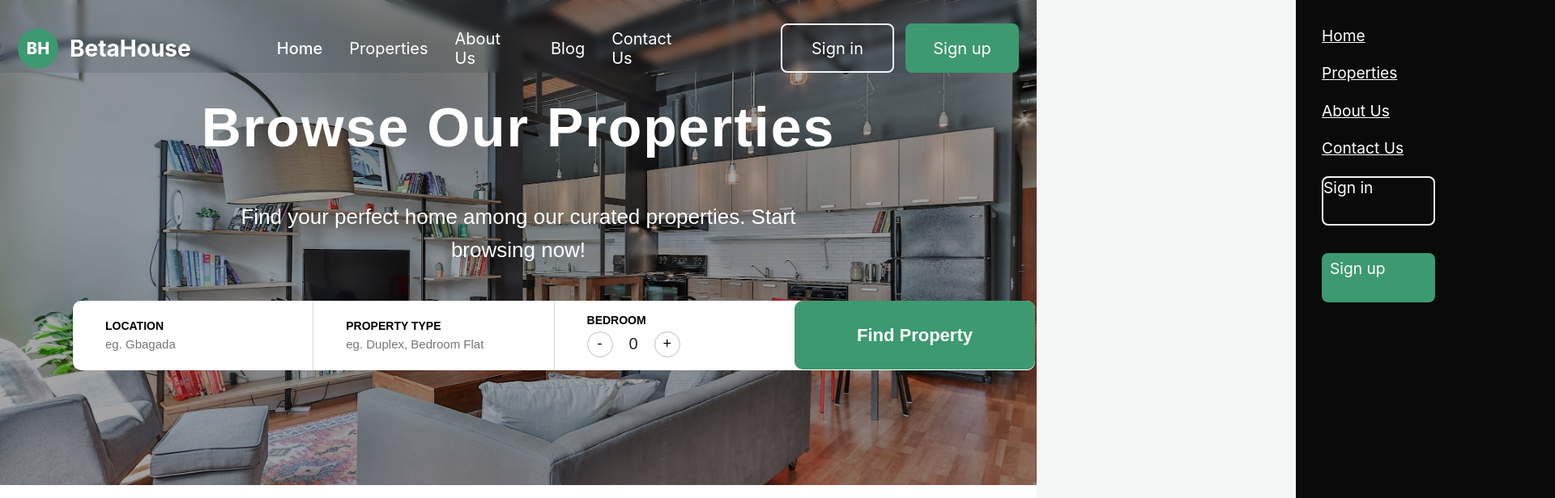
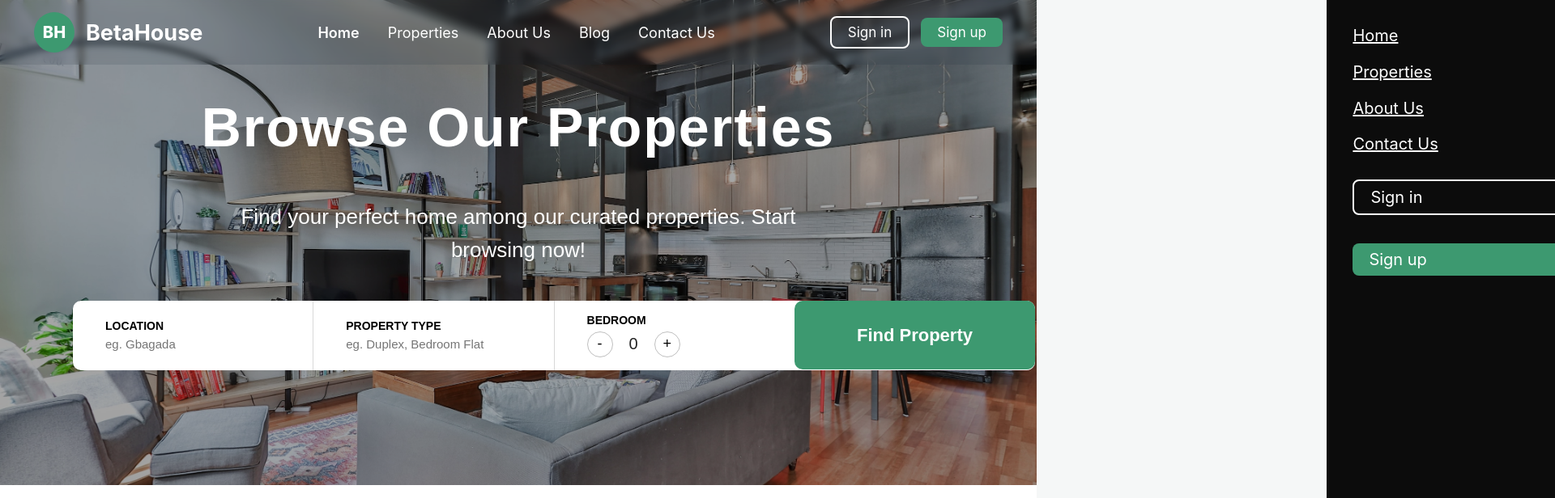
Before and after one commit to cosmasonyekwelu/betahouse, a React (Vite) app: page / in a window 1280 px wide. Shown: the top 616 px of the page at 81% size, 1920 px wide, since content can reach past the window. Built offline with nearby package versions, Linux system fonts and the light colour scheme; no server answers; the HTML template or start-up script is replaced by a standard one.

Commit message:
Updated Header and Properties pages

```diff
--- a/src/components/Header/Header.css
+++ b/src/components/Header/Header.css
@@ -1,120 +1,94 @@
-/* FULL HEADER BAR */
+/* MAIN HEADER */
 .header {
   width: 100%;
-  background:  #1D293F1F;
-  position: absolute;
+  background: rgba(29, 41, 63, 0.12);
+  position: fixed;
   top: 0;
   left: 0;
-  z-index: 50;
+  z-index: 1000;
   backdrop-filter: blur(4px);
 }
 
-/* INNER CONTAINER */
 .header-container {
-  width: 1236px;                  /* EXACT Figma width */
-  height: 61px;                   /* 60.999874px */
-  margin: 29px auto 0;           /* matches top: 29px */
+  max-width: 1236px;
+  margin: auto;
+  height: 80px;
+  padding: 0 20px;
   display: flex;
   align-items: center;
   justify-content: space-between;
-  gap: 106px;                     /* Figma gap between brand + nav */
 }
 
-/* BRAND SECTION */
+/* BRAND */
 .header-brand {
   display: flex;
   align-items: center;
   gap: 14px;
 }
 
-/* CIRCULAR BH LOGO */
 .header-logo {
   width: 50px;
   height: 50px;
   background: #3D9970;
-  color: #fff;
   border-radius: 50%;
+  color: white;
+  display: flex;
+  align-items: center;
+  justify-content: center;
   font-weight: 800;
   font-size: 20px;
-  display: flex;
-  justify-content: center;
-  align-items: center;
 }
 
 .header-brand-name {
-  font-size: 28px;
+  font-size: 27px;
   font-weight: 700;
-  color: #ffffff;
+  color: white;
 }
 
-/* NAV LINKS */
-.header-nav {
+/* DESKTOP NAV */
+.desktop-nav {
   display: flex;
-  align-items: center;
-  gap: 33px;               /* exact from your Figma gap: 33.05px */
+  gap: 35px;
 }
 
-.header-nav a {
-  font-size: 20px;
-  font-weight: 400;
-  color: #ffffff;
-  text-decoration: none;
-  position: relative;
-}
-
-/* ACTIVE UNDERLINE */
-.header-nav .active {
-  font-weight: 500;
-}
-
-.header-nav .active .header-underline {
-  position: absolute;
-  left: 0;
-  right: 0;
-  height: 2px;
-  background: #ffffff;
-  bottom: -6px;
-  width: 100%;
-}
-
-/* AUTH BUTTONS */
-.header-auth {
-  display: flex;
-  align-items: center;
-  gap: 14px; /* from figma image spacing */
-}
-
-/* SIGN IN BUTTON (outline) */
-.btn-outline {
-  width: 140px;
-  height: 61px;
-  display: flex;
-  justify-content: center;
-  align-items: center;
-  color: #ffffff;
-  border-radius: 8px;
-  border: 2px solid #f5f5f5;
-  font-size: 20px;
+.desktop-nav a {
+  font-size: 18px;
+  color: white;
   text-decoration: none;
 }
 
-/* LOGIN BUTTON (green) */
-.btn-primary {
-  width: 140px;
-  height: 61px;
-  background: #3D9970;
-  border-radius: 8px;
-  color: #ffffff;
-  display: flex;
-  justify-content: center;
-  align-items: center;
-  font-size: 20px;
-  text-decoration: none;
-  padding: 7px 10px; /* exact Figma padding */
+.desktop-nav a.active {
+  font-weight: 600;
 }
 
-/* PROFILE VIEW (when logged in) */
+/* DESKTOP AUTH */
+.desktop-auth {
+  display: flex;
+  align-items: center;
+  gap: 14px;
+}
+
+.btn-outline {
+  border: 2px solid white;
+  padding: 8px 20px;
+  border-radius: 8px;
+  color: white;
+  font-size: 17px;
+  text-decoration: none;
+}
+
+.btn-primary {
+  background: #3D9970;
+  padding: 8px 20px;
+  border-radius: 8px;
+  font-size: 17px;
+  text-decoration: none;
+  color: white;
+}
+
+/* PROFILE */
 .header-profile {
+  position: relative;
   display: flex;
   align-items: center;
   gap: 10px;
@@ -122,158 +96,56 @@
 }
 
 .profile-avatar {
-  width: 48px;
-  height: 48px;
+  width: 45px;
+  height: 45px;
   border-radius: 50%;
 }
 
-.profile-name {
-  color: #ffffff;
-  font-size: 20px;
-  font-weight: 600;
+/* DROPDOWN */
+.profile-dropdown {
+  position: absolute;
+  top: 60px;
+  right: 0;
+  background: #111;
+  border-radius: 10px;
+  padding: 8px 0;
+  width: 160px;
+  box-shadow: 0 5px 14px rgba(0, 0, 0, 0.4);
 }
 
-/* =========================================
-   RESPONSIVE MEDIA QUERIES
-   ========================================= */
-
-/* TABLETS — below 1200px */
-@media (max-width: 1200px) {
-  .header-container {
-    width: 95%;
-    gap: 60px;                           /* reduce gap from Figma 106px */
-  }
-
-  .header-nav a {
-    font-size: 18px;
-  }
-
-  .btn-outline,
-  .btn-primary {
-    width: 120px;
-    height: 52px;
-    font-size: 18px;
-  }
+.profile-dropdown button {
+  width: 100%;
+  background: transparent;
+  border: none;
+  color: #ddd;
+  text-align: left;
+  padding: 12px 16px;
 }
 
-/* SMALL TABLETS — below 992px */
-@media (max-width: 992px) {
-  .header-container {
-    width: 95%;
-    gap: 40px;
-  }
-
-  .header-nav {
-    gap: 22px;
-  }
-
-  .header-nav a {
-    font-size: 16px;
-  }
-
-  .btn-outline,
-  .btn-primary {
-    width: 110px;
-    height: 48px;
-    font-size: 16px;
-  }
-
-  .profile-name {
-    font-size: 16px;
-  }
-}
-
-/* MOBILE — below 768px */
-@media (max-width: 768px) {
-
-  /* Turn into mobile header */
-  .header-container {
-    height: 70px;
-    margin-top: 10px;
-    justify-content: space-between;
-    gap: 0;
-  }
-
-  /* Hide nav items */
-  .header-nav {
-    display: none;
-  }
-
-  /* Show only buttons or avatar */
-  .header-auth {
-    gap: 8px;
-  }
-
-  .btn-outline,
-  .btn-primary {
-    width: auto;
-    padding: 8px 14px;
-    height: auto;
-    font-size: 14px;
-  }
-
-  .header-logo {
-    width: 44px;
-    height: 44px;
-    font-size: 18px;
-  }
-
-  .header-brand-name {
-    font-size: 22px;
-  }
-
-  .profile-avatar {
-    width: 42px;
-    height: 42px;
-  }
-
-  .profile-name {
-    display: none; /* Avatar only, matches Figma mobile expectations */
-  }
-}
-
-/* VERY SMALL MOBILE — below 480px */
-@media (max-width: 480px) {
-  .header-container {
-    padding: 0 12px;
-  }
-
-  .header-logo {
-    width: 40px;
-    height: 40px;
-  }
-
-  .header-brand-name {
-    font-size: 20px;
-  }
-
-  .btn-outline,
-  .btn-primary {
-    padding: 6px 12px;
-    font-size: 13px;
-    border-radius: 6px;
-  }
+.profile-dropdown button:hover {
+  background: #222;
+  color: white;
 }
 
 /* MOBILE MENU BUTTON */
 .mobile-menu-btn {
+  display: none;
   background: none;
   border: none;
-  color: #fff;
-  display: none;
+  color: white;
 }
 
-/* MOBILE MENU WRAPPER */
+/* MOBILE MENU PANEL */
 .mobile-menu {
   position: fixed;
   top: 0;
   right: -100%;
-  width: 75%;
+  width: 72%;
   height: 100vh;
-  background: #0a0a0a;
+  background: #0c0c0c;
   padding: 2rem;
   transition: right 0.3s ease;
-  z-index: 999;
+  z-index: 2000;
 }
 
 .mobile-menu.open {
@@ -282,94 +154,36 @@
 
 .mobile-nav a {
   display: block;
+  font-size: 1.25rem;
   color: white;
-  margin-bottom: 1.4rem;
-  font-size: 1.2rem;
+  margin-bottom: 1.3rem;
 }
 
+/* MOBILE AUTH */
 .mobile-auth {
-  margin-top: 1rem;
+  margin-top: 2rem;
   display: flex;
   flex-direction: column;
-  gap: 12px;
+  gap: 14px;
 }
 
 .mobile-logout-btn {
-  margin-top: 1.5rem;
-  background: #ff4444;
-  padding: 12px;
-  border-radius: 8px;
+  margin-top: 1rem;
+  width: 100%;
+  padding: 14px;
+  background: #ff4040;
+  color: white;
   border: none;
-  color: #fff;
-  width: 100%;
-  font-size: 1.1rem;
+  border-radius: 6px;
 }
 
-/* SHOW MOBILE MENU ICON ON SMALL SCREENS */
-@media (max-width: 768px) {
-  .desktop-nav {
+/* RESPONSIVE RULES */
+@media (max-width: 850px) {
+  .desktop-nav,
+  .desktop-auth {
     display: none;
   }
   .mobile-menu-btn {
     display: block;
   }
 }
-
-/* PROFILE DROPDOWN */
-.profile-dropdown {
-  position: absolute;
-  top: 55px;
-  right: 0;
-  background: #111;
-  border: 1px solid #222;
-  border-radius: 10px;
-  padding: 0.6rem 0;
-  width: 160px;
-
-  display: flex;
-  flex-direction: column;
-  gap: 8px;
-
-  box-shadow: 0 6px 20px rgba(0,0,0,0.3);
-  z-index: 999;
-  animation: dropdownFade 0.25s ease;
-}
-
-/* ANIMATION */
-@keyframes dropdownFade {
-  from {
-    opacity: 0;
-    transform: translateY(-5px);
-  }
-  to {
-    opacity: 1;
-    transform: translateY(0);
-  }
-}
-
-/* LOGOUT BUTTON */
-.profile-dropdown button {
-  background: transparent;
-  color: #ddd;
-  border: none;
-  text-align: left;
-  padding: 10px 15px;
-  width: 100%;
-  font-size: 0.95rem;
-  cursor: pointer;
-  transition: 0.2s ease;
-}
-
-.profile-dropdown button:hover {
-  background: #222;
-  color: #fff;
-}
-
-/* PLACEHOLDER FOR DROPDOWN WRAPPER */
-.header-profile {
-  position: relative;
-  cursor: pointer;
-  display: flex;
-  align-items: center;
-  gap: 6px;
-}
--- a/src/components/Header/Header.jsx
+++ b/src/components/Header/Header.jsx
@@ -1,8 +1,8 @@
 import React, { useEffect, useState } from "react";
 import { Link, useNavigate, useLocation } from "react-router-dom";
 import { ChevronDown, Menu, X } from "lucide-react";
+
 import "./Header.css";
-
 import defaultAvatar from "/avatar.png";
 
 export default function Header() {
@@ -13,19 +13,30 @@ export default function Header() {
   const [openDropdown, setOpenDropdown] = useState(false);
   const [mobileOpen, setMobileOpen] = useState(false);
 
+  // --- FIX JSON ERROR SAFELY ---
   useEffect(() => {
-    const stored = localStorage.getItem("user");
-    if (stored) setUser(JSON.parse(stored));
+    try {
+      const stored = localStorage.getItem("user");
+      if (stored) setUser(JSON.parse(stored));
+    } catch (err) {
+      console.error("Invalid JSON in localStorage for 'user'");
+      localStorage.removeItem("user");
+      setUser(null);
+    }
   }, []);
 
   const handleLogout = () => {
     localStorage.removeItem("token");
     localStorage.removeItem("user");
     setUser(null);
+    setOpenDropdown(false);
     navigate("/signin");
   };
 
-  const closeMobileMenu = () => setMobileOpen(false);
+  const closeMobileMenu = () => {
+    setMobileOpen(false);
+    setOpenDropdown(false);
+  };
 
   return (
     <header className="header">
@@ -38,55 +49,34 @@ export default function Header() {
         </div>
 
         {/* DESKTOP NAV */}
-        <nav className="header-nav desktop-nav">
-          <Link to="/" className={location.pathname === "/" ? "active" : ""}>
-            Home
-          </Link>
+        <nav className="desktop-nav">
+          <Link to="/" className={location.pathname === "/" ? "active" : ""}>Home</Link>
 
           <Link
             to="/properties"
             className={location.pathname.startsWith("/properties") ? "active" : ""}
           >
             Properties
-            {location.pathname.startsWith("/properties") && (
-              <div className="header-underline"></div>
-            )}
           </Link>
 
-          <Link to="/about" className={location.pathname === "/about" ? "active" : ""}>
-            About Us
-          </Link>
-
-          <Link to="/blog" className={location.pathname === "/blog" ? "active" : ""}>
-            Blog
-          </Link>
-
-          <Link to="/contact" className={location.pathname === "/contact" ? "active" : ""}>
-            Contact Us
-          </Link>
+          <Link to="/about" className={location.pathname === "/about" ? "active" : ""}>About Us</Link>
+          <Link to="/blog" className={location.pathname === "/blog" ? "active" : ""}>Blog</Link>
+          <Link to="/contact" className={location.pathname === "/contact" ? "active" : ""}>Contact Us</Link>
         </nav>
 
-        {/* AUTH / PROFILE (DESKTOP) */}
-        <div className="header-auth desktop-nav">
+        {/* DESKTOP AUTH */}
+        <div className="desktop-auth">
           {!user ? (
             <>
               <Link to="/signin" className="btn-outline">Sign in</Link>
               <Link to="/signup" className="btn-primary">Sign up</Link>
             </>
           ) : (
-            <div
-              className="header-profile"
-              onClick={() => setOpenDropdown(!openDropdown)}
-            >
-              <img
-                src={user.avatar || defaultAvatar}
-                alt="Avatar"
-                className="profile-avatar"
-              />
+            <div className="header-profile" onClick={() => setOpenDropdown(!openDropdown)}>
+              <img src={user.avatar || defaultAvatar} className="profile-avatar" alt="" />
               <span className="profile-name">{user.name}</span>
-              <ChevronDown size={18} color="#fff" />
+              <ChevronDown size={18} />
 
-              {/* PROFILE DROPDOWN — ONLY LOGOUT */}
               {openDropdown && (
                 <div className="profile-dropdown">
                   <button onClick={handleLogout}>Logout</button>
@@ -97,16 +87,12 @@ export default function Header() {
         </div>
 
         {/* MOBILE MENU BUTTON */}
-        <button
-          className="mobile-menu-btn"
-          onClick={() => setMobileOpen(!mobileOpen)}
-        >
+        <button className="mobile-menu-btn" onClick={() => setMobileOpen(!mobileOpen)}>
           {mobileOpen ? <X size={28} /> : <Menu size={28} />}
         </button>
-
       </div>
 
-      {/* MOBILE SLIDE-IN MENU */}
+      {/* MOBILE SLIDE MENU */}
       <div className={`mobile-menu ${mobileOpen ? "open" : ""}`}>
         <nav className="mobile-nav">
           <Link to="/" onClick={closeMobileMenu}>Home</Link>
@@ -116,19 +102,11 @@ export default function Header() {
 
           {!user ? (
             <div className="mobile-auth">
-              <Link to="/signin" onClick={closeMobileMenu} className="btn-outline">Sign in</Link>
-              <Link to="/signup" onClick={closeMobileMenu} className="btn-primary">Sign up</Link>
+              <Link to="/signin" className="btn-outline" onClick={closeMobileMenu}>Sign in</Link>
+              <Link to="/signup" className="btn-primary" onClick={closeMobileMenu}>Sign up</Link>
             </div>
           ) : (
-            <button
-              className="mobile-logout-btn"
-              onClick={() => {
-                handleLogout();
-                closeMobileMenu();
-              }}
-            >
-              Logout
-            </button>
+            <button className="mobile-logout-btn" onClick={handleLogout}>Logout</button>
           )}
         </nav>
       </div>
--- a/src/pages/Properties/Properties.css
+++ b/src/pages/Properties/Properties.css
@@ -1,19 +1,12 @@
+/* PAGE WRAPPER */
 .properties-page {
   background: #fff;
+  overflow-x: hidden;
 }
 
-/* SEARCH POSITIONING (From Hero bottom) */
-.properties-search-container {
-  width: 100%;
-  max-width: 1150px;
-  margin: -60px auto 40px;
-  position: relative;
-  z-index: 20;
-}
-
-/* MAIN WRAPPER */
+/* MAIN CONTAINER */
 .properties-container {
-  max-width: 1150px;
+  max-width: 1200px;
   margin: auto;
   padding: 20px;
 }
@@ -27,6 +20,8 @@
   padding: 10px 4px;
   font-size: 15px;
   color: #333;
+  flex-wrap: wrap;
+  gap: 12px;
 }
 
 .filter-btn {
@@ -52,15 +47,37 @@
   gap: 22px;
 }
 
-/* RESPONSIVE */
-@media (max-width: 900px) {
+/* RESPONSIVE GRID FIXED */
+@media (max-width: 1100px) {
   .properties-grid {
     grid-template-columns: repeat(2, 1fr);
   }
 }
 
-@media (max-width: 650px) {
+@media (max-width: 700px) {
   .properties-grid {
     grid-template-columns: 1fr;
   }
+
+  .properties-topbar {
+    flex-direction: column;
+    align-items: flex-start;
+  }
 }
+
+/* LOADING / ERROR */
+.properties-loading {
+  padding: 25px;
+  text-align: center;
+  font-size: 17px;
+  color: #444;
+}
+
+.properties-error {
+  padding: 14px;
+  background: #fee2e2;
+  border: 1px solid #fca5a5;
+  color: #991b1b;
+  margin-bottom: 15px;
+  border-radius: 6px;
+}
```
Also changed, not shown: src/pages/Properties/Properties.jsx (+21 -37 lines).
